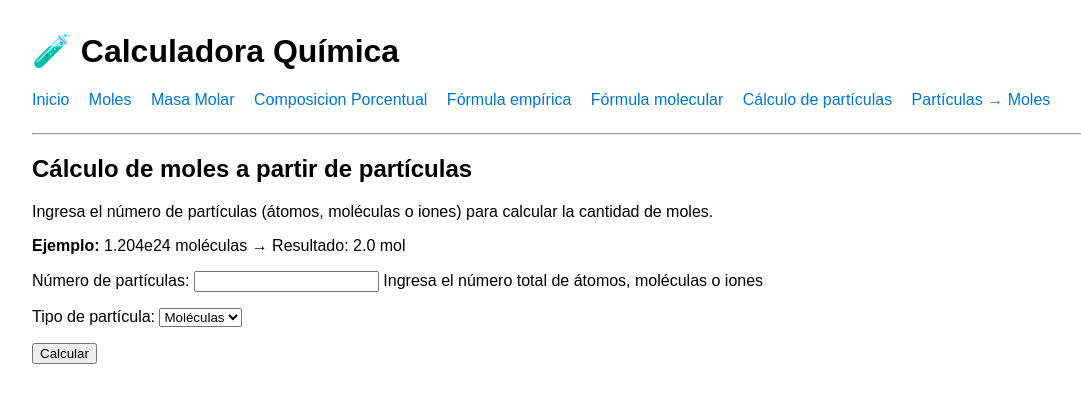
After one commit to pag0dy/quimicalc, a Django app: page /moles-desde-particulas/ in a window 1280 px wide. The commit adds this page. Shown: the top 403 px of the page, without its empty margins (0-1081 px from the left). Run offline with Django 4.2, Linux system fonts and the light colour scheme.

Commit message:
agrega particulas a moles y elección de unidad de masa

```diff
--- /dev/null
+++ b/calculos/forms/particulas_a_moles.py
@@ -0,0 +1,12 @@
+from django import forms
+
+class ParticulasAMolesForm(forms.Form):
+    particulas = forms.FloatField(
+        label="Número de partículas",
+        min_value=0,
+        help_text="Ingresa el número total de átomos, moléculas o iones"
+    )
+    tipo = forms.ChoiceField(
+        label="Tipo de partícula",
+        choices=[("moléculas", "Moléculas"), ("átomos", "Átomos"), ("iones", "Iones")]
+    )
--- a/calculos/services/avogadro.py
+++ b/calculos/services/avogadro.py
@@ -2,3 +2,6 @@ AVOGADRO = 6.022e23
 
 def calcular_particulas(moles: float) -> float:
     return moles * AVOGADRO
+
+def calcular_moles_desde_particulas(particulas: float) -> float:
+    return particulas / AVOGADRO
--- a/calculos/services/moles.py
+++ b/calculos/services/moles.py
@@ -1,3 +1,14 @@
+CONVERSIONES_MASA = {
+    "ug": 1e-6,
+    "mg": 1e-3,
+    "g": 1,
+    "kg": 1e3,
+    "ton": 1e6,
+}
+
+def convertir_a_gramos(valor: float, unidad: str) -> float:
+    return valor * CONVERSIONES_MASA[unidad]
+
 def calcular_moles(masa: float, masa_molar: float) -> float:
     """Función para calcular número de moles (n)
 
--- a/calculos/templates/calculos/base.html
+++ b/calculos/templates/calculos/base.html
@@ -34,6 +34,7 @@
         <a href="{% url 'calculo_formula_empirica' %}">Fórmula empírica</a>
         <a href="{% url 'calculo_formula_molecular' %}">Fórmula molecular</a>
         <a href="{% url 'calculo_avogadro' %}">Cálculo de partículas</a>
+        <a href="{% url 'calculo_moles_desde_particulas' %}">Partículas → Moles</a>
     </nav>
     <hr>
     {% block content %}{% endblock %}
--- a/calculos/templates/calculos/moles.html
+++ b/calculos/templates/calculos/moles.html
@@ -2,8 +2,8 @@
 
 {% block content %}
 <h2>Cálculo de moles</h2>
-<p>Ingresa la masa de la sustancia en gramos y su masa molar en g/mol.</p>
-<p><strong>Ejemplo:</strong> Masa = 18 g, Masa molar = 18.015 g/mol (agua) → Resultado ≈ 1 mol</p>
+<p>Ingresa la masa y su unidad correspondiente, junto con la masa molar del compuesto en g/mol.</p>
+<p><strong>Ejemplo:</strong> Masa = 1.5 kg, Masa molar = 18.015 g/mol → Resultado ≈ 83.3 mol</p>
 <hr>
 <form method="post">
     {% csrf_token %}
--- /dev/null
+++ b/calculos/templates/calculos/moles_desde_particulas.html
@@ -0,0 +1,19 @@
+{% extends "calculos/base.html" %}
+
+{% block content %}
+<h2>Cálculo de moles a partir de partículas</h2>
+<p>Ingresa el número de partículas (átomos, moléculas o iones) para calcular la cantidad de moles.</p>
+<p><strong>Ejemplo:</strong> 1.204e24 moléculas → Resultado: 2.0 mol</p>
+<form method="post">
+    {% csrf_token %}
+    {{ form.as_p }}
+    <button type="submit">Calcular</button>
+</form>
+
+{% if error %}
+    <p style="color: red;"><strong>{{ error }}</strong></p>
+{% elif resultado is not None %}
+    <h3>Resultado:</h3>
+    <p>{{ resultado|floatformat:4 }} mol ({{ tipo }})</p>
+{% endif %}
+{% endblock %}
--- a/calculos/urls.py
+++ b/calculos/urls.py
@@ -6,7 +6,8 @@ from .views import (
     calcular_composicion_view,
     calcular_formula_empirica_view,
     calcular_formula_molecular_view,
-    calcular_avogadro_view
+    calcular_avogadro_view,
+    calcular_moles_de_particulas_view
 )
 
 urlpatterns = [
@@ -16,5 +17,6 @@ urlpatterns = [
     path("composicion/", calcular_composicion_view, name="calculo_composicion"),
     path("formula-empirica/", calcular_formula_empirica_view, name="calculo_formula_empirica"),
     path("formula-molecular/", calcular_formula_molecular_view, name="calculo_formula_molecular"),
-    path("avogadro/", calcular_avogadro_view, name="calculo_avogadro")
+    path("avogadro/", calcular_avogadro_view, name="calculo_avogadro"),
+    path("moles-desde-particulas/", calcular_moles_de_particulas_view, name="calculo_moles_desde_particulas"),
 ]
--- a/calculos/views.py
+++ b/calculos/views.py
@@ -1,7 +1,7 @@
 from django.shortcuts import render
 from .forms.moles import MolesForm
 from .forms.masa_molar import MasaMolarForm
-from .services.moles import calcular_moles
+from .services.moles import calcular_moles, convertir_a_gramos
 from .services.masa_molar import calcular_masa_molar
 from .forms.composicion import ComposicionForm
 from .services.composicion import calcular_composicion_porcentual
@@ -10,7 +10,8 @@ from .services.formulas import calcular_formula_empirica, parsear_composicion
 from .forms.formula_molecular import FormulaMolecularForm
 from .services.formulas import calcular_formula_molecular
 from .forms.avogadro import AvogadroForm
-from .services.avogadro import calcular_particulas
+from .services.avogadro import calcular_particulas, calcular_moles_desde_particulas
+from .forms.particulas_a_moles import ParticulasAMolesForm
 
 
 def home_view(request):
@@ -22,13 +23,17 @@ def calcular_moles_view(request):
         form = MolesForm(request.POST)
         if form.is_valid():
             masa = form.cleaned_data["masa"]
+            unidad = form.cleaned_data["unidad"]
             masa_molar = form.cleaned_data["masa_molar"]
-            resultado = calcular_moles(masa, masa_molar)
-            resultado = round(resultado, 2)
+            masa_g = convertir_a_gramos(masa, unidad)
+            resultado = calcular_moles(masa_g, masa_molar)
     else:
         form = MolesForm()
 
-    return render(request, "calculos/moles.html", {"form": form, "resultado": resultado})
+    return render(request, "calculos/moles.html", {
+        "form": form,
+        "resultado": resultado
+    })
 
 def calcular_masa_molar_view(request):
     resultado = None
@@ -152,3 +157,27 @@ def calcular_avogadro_view(request):
         "resultado": resultado_html,
         "error": error
     })
+
+def calcular_moles_de_particulas_view(request):
+    resultado = None
+    tipo = None
+    error = None
+
+    if request.method == "POST":
+        form = ParticulasAMolesForm(request.POST)
+        if form.is_valid():
+            try:
+                particulas = form.cleaned_data["particulas"]
+                tipo = form.cleaned_data["tipo"]
+                resultado = calcular_moles_desde_particulas(particulas)
+            except Exception as e:
+                error = f"Error: {str(e)}"
+    else:
+        form = ParticulasAMolesForm()
+
+    return render(request, "calculos/moles_desde_particulas.html", {
+        "form": form,
+        "resultado": resultado,
+        "tipo": tipo,
+        "error": error
+    })
```
Also changed, not shown: calculos/forms/moles.py (+10 -0 lines).
